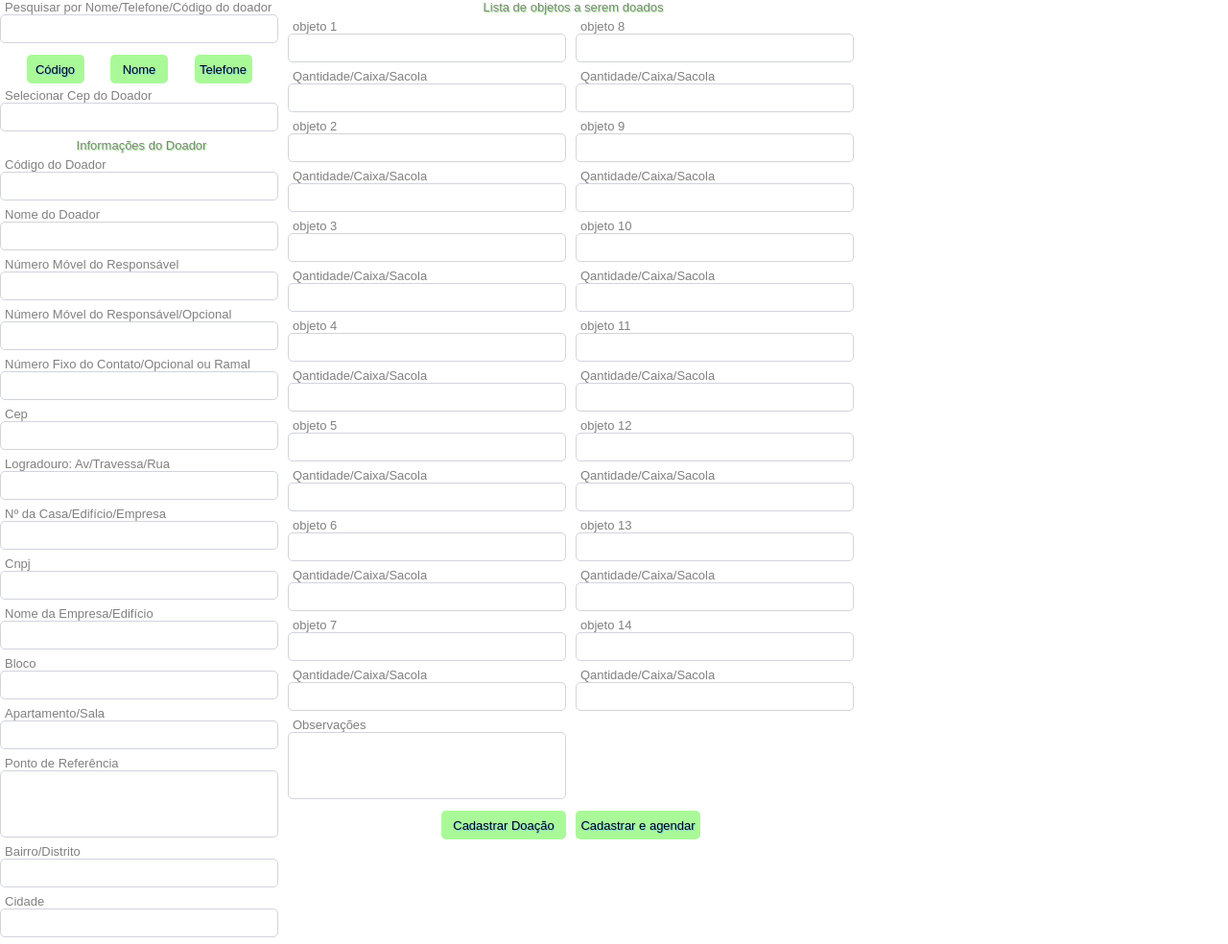
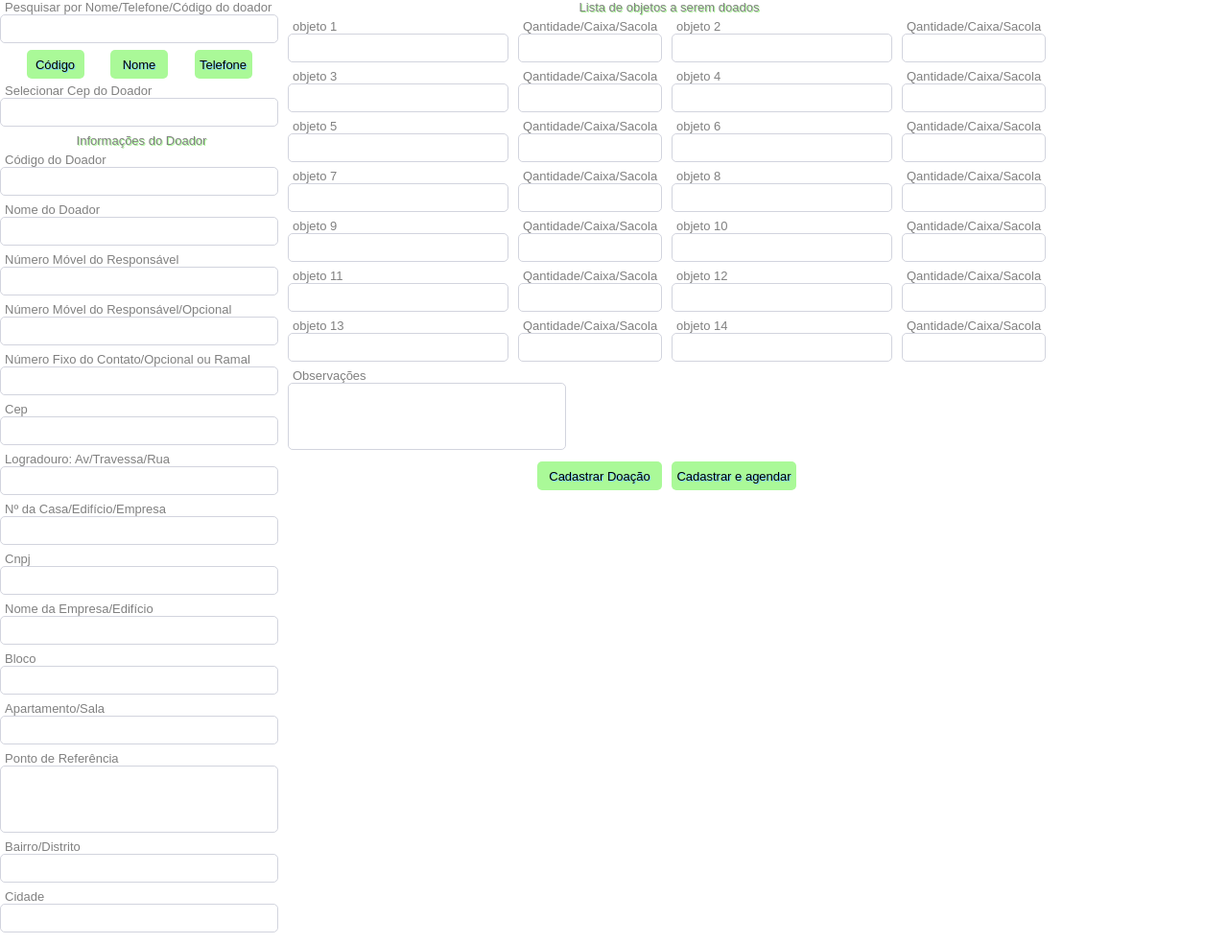
Before and after one commit to HumbertoFox/projeto-0, a PHP site: page /projeto-0/cadastro-doacao.php in a window 1280 px wide. Shown: the whole page at 96% size. Run offline with PHP 8.4, Linux system fonts and the light colour scheme.

Commit message:
upgrade page cad doação coleta e edit doador, global css

```diff
--- a/cadastro-doacao.php
+++ b/cadastro-doacao.php
@@ -142,65 +142,145 @@ if (isset($dados['pesq_nome'])) {
         <form class="form form-infor-objetos" method="POST" action="">
             <legend class="label legend">Lista de objetos a serem doados</legend>
             <div class="div-objetos">
-                <div class="div-objetos0">
+                <div class="div-objetos-quant">
+                    <div class="div-objeto">
                         <label class="label" for="objeto1">objeto 1</label>
-                    <input class="inputtext" type="text" name="objeto1" id="objeto1">
+                        <input class="inputtext objeto" type="text" name="objeto1" id="objeto1">
+                    </div>
+                    <div class="div-quant">
                         <label class="label" for="quant1">Qantidade/Caixa/Sacola</label>
-                    <input class="inputtext" type="text" name="quant1" id="quant1">
+                        <input class="inputtext quant" type="text" name="quant1" id="quant1">
+                    </div>
+                </div>
+                <div class="div-objetos-quant">
+                    <div class="div-objeto">
                         <label class="label" for="objeto2">objeto 2</label>
-                    <input class="inputtext" type="text" name="objeto2" id="objeto2">
+                        <input class="inputtext objeto" type="text" name="objeto2" id="objeto2">
+                    </div>
+                    <div class="div-quant">
                         <label class="label" for="quant2">Qantidade/Caixa/Sacola</label>
-                    <input class="inputtext" type="text" name="quant2" id="quant2">
+                        <input class="inputtext quant" type="text" name="quant2" id="quant2">
+                    </div>
+                </div>
+                <div class="div-objetos-quant">
+                    <div class="div-objeto">
                         <label class="label" for="objeto3">objeto 3</label>
-                    <input class="inputtext" type="text" name="objeto3" id="objeto3">
+                        <input class="inputtext objeto" type="text" name="objeto3" id="objeto3">
+                    </div>
+                    <div class="div-quant">
                         <label class="label" for="quant3">Qantidade/Caixa/Sacola</label>
-                    <input class="inputtext" type="text" name="quant3" id="quant3">
+                        <input class="inputtext quant" type="text" name="quant3" id="quant3">
+                    </div>
+                </div>
+                <div class="div-objetos-quant">
+                    <div class="div-objeto">
                         <label class="label" for="objeto4">objeto 4</label>
-                    <input class="inputtext" type="text" name="objeto4" id="objeto4">
+                        <input class="inputtext objeto" type="text" name="objeto4" id="objeto4">
+                    </div>
+                    <div class="div-quant">
                         <label class="label" for="quant4">Qantidade/Caixa/Sacola</label>
-                    <input class="inputtext" type="text" name="quant4" id="quant4">
+                        <input class="inputtext quant" type="text" name="quant4" id="quant4">
+                    </div>
+                </div>
+                <div class="div-objetos-quant">
+                    <div class="div-objeto">
                         <label class="label" for="objeto5">objeto 5</label>
-                    <input class="inputtext" type="text" name="objeto5" id="objeto5">
+                        <input class="inputtext objeto" type="text" name="objeto5" id="objeto5">
+                    </div>
+                    <div class="div-quant">
                         <label class="label" for="quant5">Qantidade/Caixa/Sacola</label>
-                    <input class="inputtext" type="text" name="quant5" id="quant5">
+                        <input class="inputtext quant" type="text" name="quant5" id="quant5">
+                    </div>
+                </div>
+                <div class="div-objetos-quant">
+                    <div class="div-objeto">
                         <label class="label" for="objeto6">objeto 6</label>
-                    <input class="inputtext" type="text" name="objeto6" id="objeto6">
+                        <input class="inputtext objeto" type="text" name="objeto6" id="objeto6">
+                    </div>
+                    <div class="div-quant">
                         <label class="label" for="quant6">Qantidade/Caixa/Sacola</label>
-                    <input class="inputtext" type="text" name="quant6" id="quant6">
+                        <input class="inputtext quant" type="text" name="quant6" id="quant6">
+                    </div>
+                </div>
+                <div class="div-objetos-quant">
+                    <div class="div-objeto">
                         <label class="label" for="objeto7">objeto 7</label>
-                    <input class="inputtext" type="text" name="objeto7" id="objeto7">
+                        <input class="inputtext objeto" type="text" name="objeto7" id="objeto7">
+                    </div>
+                    <div class="div-quant">
                         <label class="label" for="quant7">Qantidade/Caixa/Sacola</label>
-                    <input class="inputtext" type="text" name="quant7" id="quant7">
+                        <input class="inputtext quant" type="text" name="quant7" id="quant7">
                     </div>
-                <div class="div-objetos1">
+                </div>
+                <div class="div-objetos-quant">
+                    <div class="div-objeto">
                         <label class="label" for="objeto8">objeto 8</label>
-                    <input class="inputtext" type="text" name="objeto8" id="objeto8">
+                        <input class="inputtext objeto" type="text" name="objeto8" id="objeto8">
+                    </div>
+                    <div class="div-quant">
                         <label class="label" for="quant8">Qantidade/Caixa/Sacola</label>
-                    <input class="inputtext" type="text" name="quant8" id="quant8">
+                        <input class="inputtext quant" type="text" name="quant8" id="quant8">
+                    </div>
+                </div>
+                <div class="div-objetos-quant">
+                    <div class="div-objeto">
                         <label class="label" for="objeto9">objeto 9</label>
-                    <input class="inputtext" type="text" name="objeto9" id="objeto9">
+                        <input class="inputtext objeto" type="text" name="objeto9" id="objeto9">
+                    </div>
+                    <div class="div-quant">
                         <label class="label" for="quant9">Qantidade/Caixa/Sacola</label>
-                    <input class="inputtext" type="text" name="quant9" id="quant9">
+                        <input class="inputtext quant" type="text" name="quant9" id="quant9">
+                    </div>
+                </div>
+                <div class="div-objetos-quant">
+                    <div class="div-objeto">
                         <label class="label" for="objeto10">objeto 10</label>
-                    <input class="inputtext" type="text" name="objeto10" id="objeto10">
+                        <input class="inputtext objeto" type="text" name="objeto10" id="objeto10">
+                    </div>
+                    <div class="div-quant">
                         <label class="label" for="quant10">Qantidade/Caixa/Sacola</label>
-                    <input class="inputtext" type="text" name="quant10" id="quant10">
+                        <input class="inputtext quant" type="text" name="quant10" id="quant10">
+                    </div>
+                </div>
+                <div class="div-objetos-quant">
+                    <div class="div-objeto">
                         <label class="label" for="objeto11">objeto 11</label>
-                    <input class="inputtext" type="text" name="objeto11" id="objeto11">
+                        <input class="inputtext objeto" type="text" name="objeto11" id="objeto11">
+                    </div>
+                    <div class="div-quant">
                         <label class="label" for="quant11">Qantidade/Caixa/Sacola</label>
-                    <input class="inputtext" type="text" name="quant11" id="quant11">
+                        <input class="inputtext quant" type="text" name="quant11" id="quant11">
+                    </div>
+                </div>
+                <div class="div-objetos-quant">
+                    <div class="div-objeto">
                         <label class="label" for="objeto12">objeto 12</label>
-                    <input class="inputtext" type="text" name="objeto12" id="objeto12">
+                        <input class="inputtext objeto" type="text" name="objeto12" id="objeto12">
+                    </div>
+                    <div class="div-quant">
                         <label class="label" for="quant12">Qantidade/Caixa/Sacola</label>
-                    <input class="inputtext" type="text" name="quant12" id="quant12">
+                        <input class="inputtext quant" type="text" name="quant12" id="quant12">
+                    </div>
+                </div>
+                <div class="div-objetos-quant">
+                    <div class="div-objeto">
                         <label class="label" for="objeto13">objeto 13</label>
-                    <input class="inputtext" type="text" name="objeto13" id="objeto13">
+                        <input class="inputtext objeto" type="text" name="objeto13" id="objeto13">
+                    </div>
+                    <div class="div-quant">
                         <label class="label" for="quant13">Qantidade/Caixa/Sacola</label>
-                    <input class="inputtext" type="text" name="quant13" id="quant13">
+                        <input class="inputtext quant" type="text" name="quant13" id="quant13">
+                    </div>
+                </div>
+                <div class="div-objetos-quant">
+                    <div class="div-objeto">
                         <label class="label" for="objeto14">objeto 14</label>
-                    <input class="inputtext" type="text" name="objeto14" id="objeto14">
+                        <input class="inputtext objeto" type="text" name="objeto14" id="objeto14">
+                    </div>
+                    <div class="div-quant">
                         <label class="label" for="quant14">Qantidade/Caixa/Sacola</label>
-                    <input class="inputtext" type="text" name="quant14" id="quant14">
+                        <input class="inputtext quant" type="text" name="quant14" id="quant14">
+                    </div>
                 </div>
             </div>
             <div class="div-infor-obs">
--- a/confirmar-coleta.php
+++ b/confirmar-coleta.php
@@ -15,7 +15,7 @@
             <form class="form form-numero-ficha" method="POST" action="">
                 <label class="label" for="codigoficha">Número Ficha/Código/Telefone/Nome Doador</label>
                 <input class="inputtext" type="search" name="codigoficha" id="codigoficha">
-                <div class="divinput">
+                <div class="divinput divbtnleft">
                     <input class="btninput" type="submit" value="Pesquisar">
                 </div>
             </form>
--- a/editar-doador.php
+++ b/editar-doador.php
@@ -15,7 +15,7 @@
         <form class="form form-numero-ficha" method="POST" action="">
             <label class="label" for="codigodoador">Código/Telefone/Nome do Doador</label>
             <input class="inputtext" type="search" name="codigodoador" id="codigodoador">
-            <div class="divinput">
+            <div class="divinput divbtnleft">
                 <input class="btninput" type="submit" value="Pesquisar">
             </div>
         </form>
--- a/src/css/global.css
+++ b/src/css/global.css
@@ -17,6 +17,7 @@ input::-webkit-inner-spin-button {
 
 .main {
     display: flex;
+    column-gap: 10px;
 }
 
 .label {
@@ -24,8 +25,8 @@ input::-webkit-inner-spin-button {
     padding-left: 5px;
 }
 
-.label.cursor,
-input[type="radio"] {
+input[type="radio"],
+.label.cursor {
     cursor: pointer;
 }
 
@@ -42,7 +43,6 @@ input[type="radio"] {
 
 .div-form-left {
     max-width: 290px;
-    margin-right: 10px;
 }
 
 .form-numero-ficha,
@@ -51,16 +51,21 @@ input[type="radio"] {
 }
 
 .div-infor-obs,
-.div-objetos0,
-.div-objetos1 {
+.div-objeto,
+.div-quant {
     display: flex;
     flex-direction: column;
+}
+
+.div-objetos-quant {
+    display: flex;
+    gap: 10px;
 }
 
 .div-objetos {
     display: flex;
     flex-wrap: wrap;
-    gap: 10px;
+    column-gap: 10px;
 }
 
 .form .inputtext {
@@ -74,6 +79,14 @@ input[type="radio"] {
     margin-bottom: 7px;
 }
 
+.form .inputtext.objeto {
+    width: 230px;
+}
+
+.form .inputtext.quant {
+    width: 150px;
+}
+
 .form textarea.inputtext {
     height: 70px;
 }
@@ -81,6 +94,10 @@ input[type="radio"] {
 .form .inputtext:focus {
     border: 1px solid hsla(205.46, 86.5%, 46.47%, .5);
     box-shadow: 0 0 5px hsla(205.46, 86.5%, 46.47%, .5);
+}
+
+.form-infor-objetos {
+    max-width: 790px;
 }
 
 .tipoderesidencia {
@@ -111,6 +128,7 @@ input[type="radio"] {
 
 .form .divinput.divbtnleft {
     justify-content: space-evenly;
+    margin: 0 0 5px 0;
 }
 
 .ocutar {
@@ -151,18 +169,26 @@ input[type="radio"] {
     color: #0A0;
 }
 
-@media (max-width: 830px) {
+@media (max-width: 1112px) {
     .form-infor-objetos {
-        max-width: 290px;
+        max-width: 390px;
     }
 }
 
-@media (max-width: 610px) {
+@media (max-width: 730px) {
     .main {
         flex-wrap: wrap;
     }
+}
 
-    .divbtn .divinput .btninput {
-        width: 130px;
+@media (max-width: 430px) {
+    .div-objetos-quant {
+        flex-wrap: wrap;
+    }
+
+    .form-infor-objetos,
+    .form .inputtext.objeto,
+    .form .inputtext.quant {
+        width: 290px;
     }
 }
```
Lines whose indentation alone changed are shown as unchanged.
